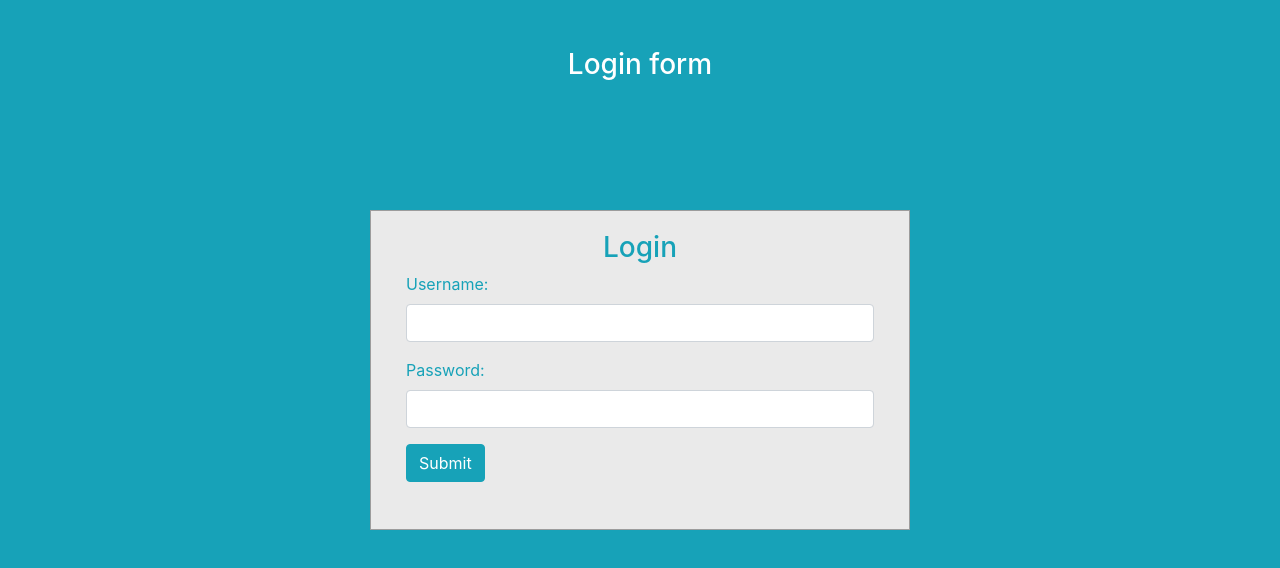
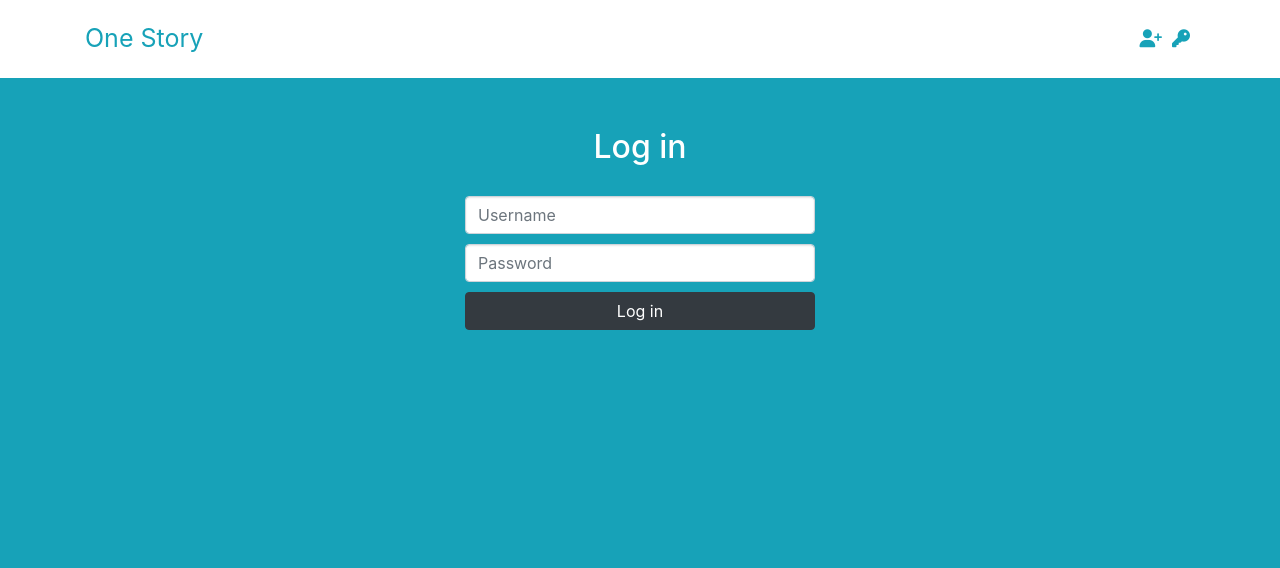
Before and after one commit to 0SilentFox0/Blog-Vue-tempale, a Vue app: page /login in a window 1280 px wide. Shown: the top 568 px of the page. Built offline with nearby package versions, Linux system fonts and the light colour scheme; no server answers.

Commit message:
Added design to all pages

```diff
--- a/public/index.html
+++ b/public/index.html
@@ -5,17 +5,12 @@
     <meta http-equiv="X-UA-Compatible" content="IE=edge">
     <meta name="viewport" content="width=device-width,initial-scale=1.0">
     <link rel="icon" href="<%= BASE_URL %>favicon.ico">
-    <script src="//cdnjs.cloudflare.com/ajax/libs/jquery/3.2.1/jquery.min.js"></script>
     <link href="//maxcdn.bootstrapcdn.com/bootstrap/4.1.1/css/bootstrap.min.css" rel="stylesheet" id="bootstrap-css">
-    <script src="//maxcdn.bootstrapcdn.com/bootstrap/4.1.1/js/bootstrap.min.js"></script>
     <link href="https://stackpath.bootstrapcdn.com/font-awesome/4.7.0/css/font-awesome.min.css" rel="stylesheet">
-	  <script src="https://kit.fontawesome.com/b1cb1cd4ee.js" crossorigin="anonymous"></script>
-    <title>Test</title>
-    <style>
-
-    </style>
+    <title>One story</title>
   </head>
   <body class="bg-info">
     <div id="app"></div>
+	<script src="https://kit.fontawesome.com/b1cb1cd4ee.js" crossorigin="anonymous"></script>
   </body>
 </html>
--- a/src/App.vue
+++ b/src/App.vue
@@ -1,11 +1,16 @@
 <template>
   <div id="app">
+    <Header />
     <router-view />
   </div>
 </template>
 <script>
+import Header from "@/components/Header";
+
 export default {
-  name: "App"
+  name: "App",
+  components: {
+    Header
+  }
 };
 </script>
-<style></style>
--- /dev/null
+++ b/src/components/Header.vue
@@ -0,0 +1,54 @@
+<template>
+  <header>
+    <div class="container">
+      <div class="row">
+        <div class="col-12 header">
+          <router-link to="/" class="header__link text-info">
+            One Story
+          </router-link>
+          <div class="header__icons">
+            <router-link to="/signUp">
+              <i class="fas fa-user-plus text-info"></i>
+            </router-link>
+            <router-link to="/login">
+              <i class="fas fa-key text-info"></i>
+            </router-link>
+          </div>
+        </div>
+      </div>
+    </div>
+  </header>
+</template>
+
+<script>
+export default {
+  name: "Header"
+};
+</script>
+
+<style scoped>
+header {
+  background: white;
+  padding: 20px 0;
+}
+
+.header {
+  display: flex;
+  justify-content: space-between;
+}
+
+.header__link {
+  font-size: 25px;
+  text-decoration: none;
+}
+
+.header__icons {
+  display: flex;
+  align-items: center;
+}
+
+.header__icons i {
+  margin: 0 5px;
+  font-size: 18px;
+}
+</style>
--- a/src/components/Home.vue
+++ b/src/components/Home.vue
@@ -1,23 +1,8 @@
 <template>
-  <header>
-    <div class="container">
-      <div class="row">
-        <div class="col-12">
-          <h1 class="header__title text-info">One Story</h1>
-          <div class="header__icons">
-            <router-link to="/signUp">
-              <i class="fas fa-user-plus"></i>
-            </router-link>
-            <router-link to="/login">
-              <i class="fas fa-key"></i>
-            </router-link>
-          </div>
-        </div>
-      </div>
-    </div>
-    <add-post />
+  <div id="home">
+    <add-post @addPost="newPost" />
     <post />
-  </header>
+  </div>
 </template>
 <script>
 import Post from "@/components/Post";
@@ -25,48 +10,32 @@ import AddPost from "@/components/AddPost";
 
 export default {
   name: "home",
-  components: { AddPost, Post },
-  updated() {
-    if (!localStorage.token && this.$route.path !== "/") {
-      this.$router.push("/?redirect=" + this.$route.path);
+  components: {
+    AddPost,
+    Post
+  },
+  methods: {
+    newPost(response) {
+      this.console.dir(response);
     }
   }
 };
 </script>
-<!-- Add "scoped" attribute to limit CSS to this component only -->
 
 <style>
-body {
-  margin: 0 auto;
-  padding: 0;
-}
-
-header {
-  background: white;
-  padding: 20px 0;
-}
-
-.header__title {
-  font-size: 30px;
-}
-
-.header__icons {
-  position: absolute;
-  top: 15px;
-  right: 10px;
-}
-
-.header__icons i {
-  color: black;
-}
-
-.fa-sign-in-alt {
-  margin-right: 10px;
-}
-
 .photo img {
   width: 60px;
   border-radius: 50%;
   margin: 10px 10px;
 }
+h2 {
+  color: white;
+  margin: 50px 0 20px;
+}
+input, textarea {
+  box-shadow: inset 0 1px 2px rgba(0, 0, 0, 0.1);
+  padding: 8px 10px;
+  transition: border 0.1s linear;
+  margin: 10px 0;
+}
 </style>
--- a/src/components/Login.vue
+++ b/src/components/Login.vue
@@ -1,53 +1,40 @@
 <template>
-  <div id="login">
-    <h3 class="text-center text-white pt-5">Login form</h3>
+  <section id="login">
     <div class="container">
-      <div id="login-row" class="row justify-content-center align-items-center">
-        <div id="login-column" class="col-md-6">
-          <div id="login-box" class="col-md-12">
-            <form id="login-form" class="form" @submit.prevent="login">
-              <h3 class="text-center text-info">Login</h3>
-              <div class="form-group">
-                <label for="username" class="text-info">Username:</label><br />
+      <div class="row">
+        <div class="col-12 text-center">
+          <h2>Log in</h2>
+        </div>
+      </div>
+      <div class="row">
+        <div class="col-12 col-md-6 col-lg-4 mx-auto">
+          <form class="login-form" @submit.prevent="login">
             <input
               required
               v-model="username"
               type="text"
               name="username"
-                  id="username"
               class="form-control"
+              placeholder="Username"
             />
-              </div>
-              <div class="form-group">
-                <label for="password" class="text-info">Password:</label><br />
             <input
               required
               v-model="password"
               type="password"
               name="password"
-                  id="password"
               class="form-control"
+              placeholder="Password"
             />
-              </div>
-              <div class="form-group">
-                <input
-                  type="submit"
-                  name="submit"
-                  class="btn btn-info btn-md submit__button"
-                  value="Submit"
-                />
-              </div>
+            <button class="btn btn-dark btn-block">Log in</button>
           </form>
         </div>
         <div class="alert alert-danger" v-if="error">{{ error }}</div>
       </div>
     </div>
-    </div>
-  </div>
+  </section>
 </template>
 
 <script>
-
 export default {
   name: "LogIn",
   data() {
@@ -73,19 +60,18 @@ export default {
         return;
       }
       this.error = false;
-      localStorage.token = req.data.token;
+      localStorage.token = req.data.access;
+      localStorage.refresh = req.data.refresh;
+      this.$http.defaults.headers.common["Authorization"] =
+        "Bearer " + localStorage.token;
       this.$router.replace(this.$route.query.redirect || "/");
     },
     loginFailed() {
       this.error = "Login Failed";
       delete localStorage.token;
+      delete this.$http.defaults.headers.common["Authorization"];
     }
-  },
-  updated() {
-    if (localStorage.token) {
-      this.$router.replace(this.$route.query.redirect || "/");
   }
-  },
 };
 </script>
 
@@ -96,23 +82,8 @@ body {
   background-color: #17a2b8;
   height: 100vh;
 }
-#login .container #login-row #login-column #login-box {
-  margin-top: 120px;
-  max-width: 600px;
-  height: 320px;
-  border: 1px solid #9c9c9c;
-  background-color: #eaeaea;
-}
-#login .container #login-row #login-column #login-box #login-form {
-  padding: 20px;
-}
-#login
-  .container
-  #login-row
-  #login-column
-  #login-box
-  #login-form
-  #register-link {
-  margin-top: -85px;
+.login-form label {
+  width: 100%;
+  margin: 0;
 }
 </style>
--- a/src/components/Post.vue
+++ b/src/components/Post.vue
@@ -36,16 +36,11 @@ export default {
       results: []
     };
   },
-  mounted() {
+  created() {
     this.$http.get("posts/").then(response => {
       this.results = response.data.results;
     });
   },
-  // updated() {
-  //   if (!localStorage.token && this.$route.path !== "/") {
-  //     this.$router.push("/?redirect=" + this.$route.path);
-  //   }
-  // },
   methods: {
     changeLike() {
       this.isLiked = !this.isLiked;
--- a/src/components/SignUp.vue
+++ b/src/components/SignUp.vue
@@ -1,70 +1,60 @@
 <template>
-  <div id="signUp">
+  <section id="sign-up">
     <div class="alert alert-danger" v-if="error">{{ error }}</div>
     <div class="container">
-      <div class="col-md-6 mx-auto text-center">
-        <div class="header-title"></div>
+      <div class="row">
+        <div class="col-12 text-center">
+          <h2>Sing up</h2>
+        </div>
       </div>
       <div class="row">
-        <div class="col-md-4 mx-auto">
-          <div class="myform form ">
-            <form name="login" class="form" @submit.prevent="signUp">
-              <div class="form-group">
+        <div class="col-12 col-md-6 col-lg-4 mx-auto">
+          <form class="sign-up-form" @submit.prevent="signUp">
             <input
               required
               v-model="username"
               type="text"
               name="username"
-                  class="form-control my-input"
+              class="form-control"
               placeholder="Name"
             />
-              </div>
-              <div class="form-group">
             <input
               type="email"
               required
               v-model="email"
               name="email"
-                  class="form-control my-input"
+              class="form-control"
               placeholder="Email"
             />
-              </div>
-              <div class="form-group">
             <input
               type="password"
               required
               v-model="password"
-                  name="pswd"
-                  class="form-control my-input"
+              name="password"
+              class="form-control"
               placeholder="Password"
             />
-              </div>
-              <div class="form-group">
             <input
               type="password"
               required
               v-model="password2"
-                  name="pswd2"
-                  class="form-control my-input"
+              name="password2"
+              class="form-control"
               placeholder="Confirm password"
             />
-              </div>
-              <div class="text-center ">
-                <button type="submit" class=" btn btn-block send-button tx-tfm">
+            <button type="submit" class="btn btn-block btn-dark">
               Create Your Account
             </button>
-              </div>
           </form>
         </div>
       </div>
     </div>
-    </div>
-  </div>
+  </section>
 </template>
 
 <script>
 export default {
-  name: "signUp",
+  name: "sign-up",
   data() {
     return {
       username: null,
@@ -83,8 +73,11 @@ export default {
           password: this.password,
           password2: this.password2
         })
-        .then(() => this.$router.replace(this.$route.query.redirect || "/"))
-      .catch(err => this.failSign(err.response.data));
+        .then(() =>
+          this.$router.replace(this.$route.query.redirect || "/login")
+        )
+        .catch(err => console.dir(err));
+      // this.failSign(err.response.data)
     },
     failSign(err) {
       let firstKey = Object.keys(err)[0];
@@ -93,55 +86,3 @@ export default {
   }
 };
 </script>
-
-<!-- Add "scoped" attribute to limit CSS to this component only -->
-<style scoped>
-.send-button {
-  background: rgb(32, 161, 241);
-  width: 100%;
-  font-weight: 600;
-  color: #fff;
-  padding: 8px 25px;
-}
-
-input[type="number"]::-webkit-inner-spin-button,
-input[type="number"]::-webkit-outer-spin-button {
-  -webkit-appearance: none;
-  margin: 0;
-}
-
-.my-input {
-  box-shadow: inset 0 1px 2px rgba(0, 0, 0, 0.1);
-  cursor: text;
-  padding: 8px 10px;
-  transition: border 0.1s linear;
-}
-
-.header-title {
-  margin: 5rem 0;
-}
-
-h1 {
-  font-size: 31px;
-  line-height: 40px;
-  font-weight: 600;
-  color: #4c5357;
-}
-
-h2 {
-  color: #5e8396;
-  font-size: 21px;
-  line-height: 32px;
-  font-weight: 400;
-}
-
-@media screen and (max-width: 480px) {
-  h1 {
-    font-size: 26px;
-  }
-
-  h2 {
-    font-size: 20px;
-  }
-}
-</style>
```
Also changed, not shown: src/backend/vue-axios/axios.js (+29 -4 lines), src/components/AddPost.vue (+50 -10 lines). Lines whose indentation alone changed are shown as unchanged.
